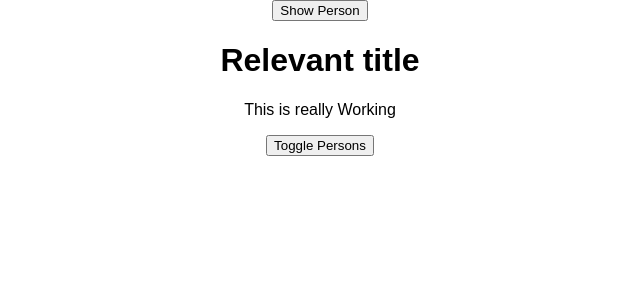
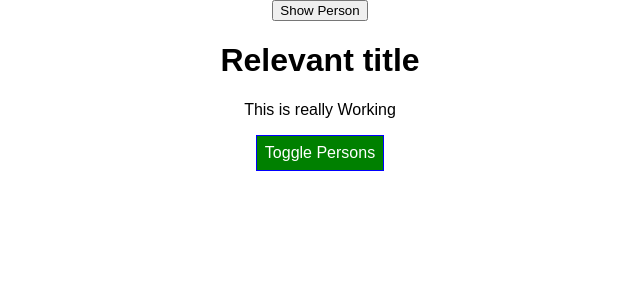
Before and after one commit to sitaramyadav/LearningReact, a React (Create React App) app in the folder complete-guide/: page / in a window 1280 px wide. Shown: the top 300 px of the page, without its empty margins (320-960 px from the left). Built offline with nearby package versions, Linux system fonts and the light colour scheme.

Commit message:
Added hire ordered component for wrapping list of cockpit render method.

```diff
--- a/complete-guide/src/components/Cockpit/Cockpit.js
+++ b/complete-guide/src/components/Cockpit/Cockpit.js
@@ -1,14 +1,15 @@
 import React from 'react';
 import './Cockpit.css'
+import Aux from '../../hoc/Aux';
 
 const Cockpit = (props) => {
 
     const assignedClasses = [];
-    let btnClass = '';
-    let classes = {Button:'Button', Red:'Red', Bold:'Bold', Cockpit:'Cockpit '};
+    let btnClass = 'Button';
+    let classes = {Button: 'Button', Red: 'Red', Bold: 'Bold', Cockpit: 'Cockpit '};
 
-    if(props.showPersons) {
-        btnClass = [classes.Button, classes.Red].join(' ') ;
+    if (props.showPersons) {
+        btnClass = [classes.Button, classes.Red].join(' ');
     }
 
     if (props.persons.length <= 2) {
@@ -20,14 +21,19 @@ const Cockpit = (props) => {
         assignedClasses.push(classes.Bold); // classes = ['red', 'bold']
     }
 
-    return <div className="Cockpit">
-                <button onClick={() =>{}}>Show Person</button>
-                <h1> { props.appTitle } </h1>
-                <p className={assignedClasses.join(' ')}> This is really Working</p>
-                <button
-                    className={btnClass}
-                    onClick={props.clicked}>Toggle Persons </button>
-            </div>
+    return (
+        <Aux>
+            <button onClick={() => {
+            }}>Show Person
+            </button>
+            <h1> {props.appTitle} </h1>
+            <p className={assignedClasses.join(' ')}> This is really Working</p>
+            <button
+                className={btnClass}
+                onClick={props.clicked}>Toggle Persons
+            </button>
+        </Aux>
+    )
 };
 
 export default Cockpit;
--- a/complete-guide/src/components/Persons/Persons.js
+++ b/complete-guide/src/components/Persons/Persons.js
@@ -8,14 +8,6 @@ class Persons extends PureComponent {
         console.log('[Persons.js] Inside constructor');
     }
 
-    componentWillUpdate ( mextProps, nextState) {
-        return console.log('[UPDATE Persons.js] Inside componentWillUpdate() ');
-    }
-
-    componentDidUpdate ( ) {
-        console.log('[UPDATE Person.js] Inside componentDidUpdate');
-    }
-
     componentWillMount() {
         console.log('[Persons.js] Inside ComponentWillMount()');
     }
@@ -24,19 +16,35 @@ class Persons extends PureComponent {
         console.log('[Persons.js] Inside componentDidMount()');
     }
 
+    componentWillUpdate ( mextProps, nextState) {
+        return console.log('[UPDATE Persons.js] Inside componentWillUpdate() ');
+    }
+
+    componentDidUpdate ( ) {
+        console.log('[UPDATE Persons.js] Inside componentDidUpdate');
+    }
+
     componentWillReceiveProps ( nextProps) {
         console.log('[Persons.js] Inside componentWillRecieveProps', nextProps);
     }
 
     // shouldComponentUpdate ( nextProps, nextState) {
-    //     console.log('[UPDATE Person.js] Inside the shouldComponentUpdate() ');
+    //     console.log('[UPDATE Person.js] Inside the shouldComponentUpdate() ', nextProps, nextState);
     //
-    //     return nextProps.persons !== this.props.persons ||
-    //         nextProps.changed !== this.props.changed ||
-    //         nextProps.clicked !== this.props.clicked;
+    //     // return nextProps.persons !== this.props.persons ||
+    //     //     nextProps.changed !== this.props.changed ||
+    //     //     nextProps.clicked e!== this.props.clicked;
     //
-    //     //    return true
+    //        return false
     // }
+
+    componentWillUpdate ( mextProps, nextState) {
+        return console.log('[UPDATE Persons.js] Inside componentWillUpdate() ', nextState, nextState);
+    }
+
+    componentDidUpdate( ) {
+        console.log('[Persons.js] Inside componentDidUpdate()');
+    }
 
     render ( ) {
         console.log('[Persons.js] Inside componentDidMount()');
--- a/complete-guide/src/containers/App.js
+++ b/complete-guide/src/containers/App.js
@@ -1,14 +1,12 @@
 import React, {PureComponent} from 'react';
-import classes from './App.css';
+import './App.css';
 import Persons from '../components/Persons/Persons';
 import Cockpit from '../components/Cockpit/Cockpit';
 import ErrorBoundary from '../components/ErrorBoundary/ErrorBoundary'
-import Radium, {style} from 'radium';
 
 class App extends PureComponent {
     constructor(props) {
         super(props);
-        console.log('[App.js] Inside constructor ====', classes.bold,'=====7');
         this.togglePersonHandler = this.togglePersonHandler.bind(this);
         this.deletePersonHandler = this.deletePersonHandler.bind(this);
         this.nameChangeHandler = this.nameChangeHandler.bind(this);
@@ -111,7 +109,7 @@ class App extends PureComponent {
         }
 
         return (
-            <div className={classes.App}>
+            <div className="App">
                 <Cockpit
                     appTitle={this.props.title}
                     showPersons={this.state.showPersons}
@@ -123,4 +121,4 @@ class App extends PureComponent {
     }
 }
 
-export default Radium(App);
+export default App;
--- a/complete-guide/src/hoc/Aux.js
+++ b/complete-guide/src/hoc/Aux.js
@@ -0,0 +1,4 @@
+
+const aux = (props) => props.children;
+
+export default aux;
```
